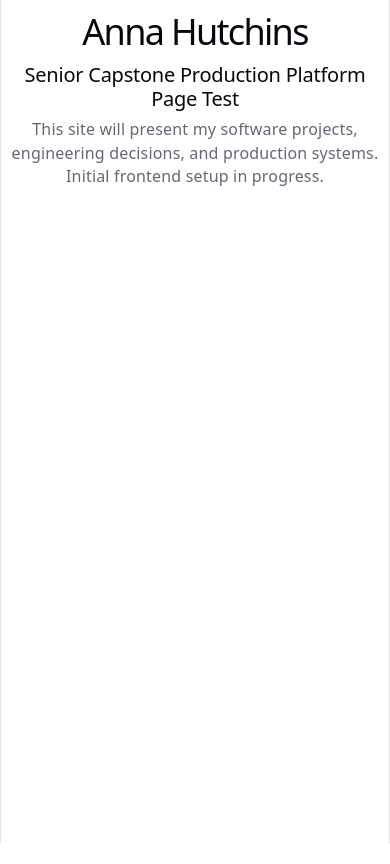
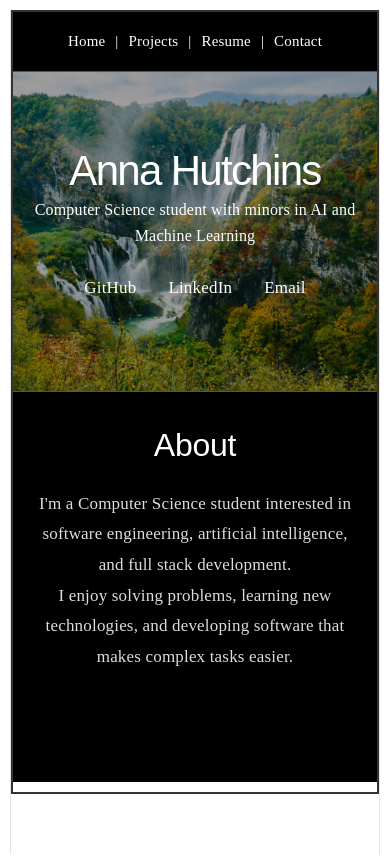
Before and after one commit to eipmavinna/my-platform, a React (Vite) app in the folder frontend/: page / in a window 390 px wide. Built offline with nearby package versions, Linux system fonts and the light colour scheme.

Commit message:
Added personal landing page introduction

```diff
--- a/frontend/src/App.css
+++ b/frontend/src/App.css
@@ -1,184 +1,178 @@
-.counter {
-  font-size: 16px;
-  padding: 5px 10px;
-  border-radius: 5px;
-  color: var(--accent);
-  background: var(--accent-bg);
-  border: 2px solid transparent;
-  transition: border-color 0.3s;
-  margin-bottom: 24px;
 
-  &:hover {
-    border-color: var(--accent-border);
+* {
+  box-sizing: border-box;
 }
-  &:focus-visible {
-    outline: 2px solid var(--accent);
-    outline-offset: 2px;
+
+html {
+  scroll-behavior: smooth;
 }
+
+body {
+  margin: 0;
+  padding: 30px;
+  background: #ffffff;
+  color: #111111;
+  font-family: Abadi;
+}
+
+main {
+  border: 2px solid #333333;
+  min-height: calc(100vh - 60px);
+}
+
+/* Navigation bar */
+
+.navbar {
+  min-height: 60px;
+  background: #000000;
+  border-bottom: 1px solid #555555;
+  display: flex;
+  justify-content: flex-end;
+  align-items: center;
+  gap: 22px;
+  padding: 12px 30px;
+}
+
+.navbar a,
+.navbar span {
+  color: #ffffff;
+  font-size: 22px;
+  text-decoration: none;
+}
+
+.navbar a:hover {
+  color: #bbbbbb;
+}
+
+/* Hero section */
+
+.hero {
+  min-height: 370px;
+  background-image:
+    linear-gradient(rgba(0, 0, 0, 0.35), rgba(0, 0, 0, 0.35)),
+    url('/hero.jpg');
+  background-size: cover;
+  background-position: center;
+  display: flex;
+  align-items: center;
+  justify-content: center;
+  text-align: center;
+  padding: 50px 20px;
+  color: #ffffff;
+  border-bottom: 1px solid #555555;
+}
+
+.hero-content {
+  max-width: 1000px;
+}
+
+.hero h1 {
+  color: #ffffff;
+  font-size: clamp(42px, 6vw, 72px);
+  font-weight: normal;
+  margin: 0 0 12px;
+}
+
+.hero p {
+  font-size: clamp(16px, 2vw, 23px);
+  margin: 0;
+  line-height: 1.6;
+}
+
+.social-links {
+  display: flex;
+  justify-content: center;
+  gap: 32px;
+  margin-top: 28px;
+}
+
+.social-links a {
+  color: #ffffff;
+  font-family: Abadi;
+  font-size: 17px;
+  text-decoration: none;
+  border-bottom: 1px solid transparent;
+  padding-bottom: 4px;
+}
+
+.social-links a:hover {
+  border-bottom-color: #ffffff;
+}
+
+/* About and remaining sections */
+
+.about {
+  background: #000000;
+  color: #ffffff;
+  min-height: 390px;
+  padding: 30px 50px 50px;
+  text-align: center;
+
+}
+
+.about h2 {
+  font-size: 32px;
+  font-weight: normal;
+  margin: 0 0 24px;
+  padding-top: 10px;
+}
+
+.about p {
+  font-size: 17px;
+  line-height: 1.8;
+  max-width: 850px;
+  color: #dddddd;
+  margin-inline: auto;
+}
+
+.about h2:not(:first-child) {
+  margin-top: 45px;
+}
+
+.info-block {
+  margin: 25px 0;
+  padding-left: 20px;
+  border-left: 2px solid #777777;
+}
+
+.info-block h3 {
+  font-size: 21px;
+  font-weight: normal;
+  margin-bottom: 8px;
+}
+
+.info-block p {
+  margin-top: 0;
+}
+
+/* Smaller screens */
+
+@media (max-width: 600px) {
+  body {
+    padding: 10px;
+  }
+
+  .navbar {
+    justify-content: center;
+    gap: 10px;
+    padding: 14px 8px;
+    flex-wrap: wrap;
+  }
+
+  .navbar a,
+  .navbar span {
+    font-size: 15px;
   }
 
   .hero {
-  position: relative;
-
-  .base,
-  .framework,
-  .vite {
-    inset-inline: 0;
-    margin: 0 auto;
+    min-height: 320px;
   }
 
-  .base {
-    width: 170px;
-    position: relative;
-    z-index: 0;
+  .hero p {
+    font-size: 16px;
   }
 
-  .framework,
-  .vite {
-    position: absolute;
-  }
-
-  .framework {
-    z-index: 1;
-    top: 34px;
-    height: 28px;
-    transform: perspective(2000px) rotateZ(300deg) rotateX(44deg) rotateY(39deg)
-      scale(1.4);
-  }
-
-  .vite {
-    z-index: 0;
-    top: 107px;
-    height: 26px;
-    width: auto;
-    transform: perspective(2000px) rotateZ(300deg) rotateX(40deg) rotateY(39deg)
-      scale(0.8);
+  .about {
+    padding: 25px 20px 40px;
   }
 }
-
-#center {
-  display: flex;
-  flex-direction: column;
-  gap: 25px;
-  place-content: center;
-  place-items: center;
-  flex-grow: 1;
-
-  @media (max-width: 1024px) {
-    padding: 32px 20px 24px;
-    gap: 18px;
-  }
-}
-
-#next-steps {
-  display: flex;
-  border-top: 1px solid var(--border);
-  text-align: left;
-
-  & > div {
-    flex: 1 1 0;
-    padding: 32px;
-    @media (max-width: 1024px) {
-      padding: 24px 20px;
-    }
-  }
-
-  .icon {
-    margin-bottom: 16px;
-    width: 22px;
-    height: 22px;
-  }
-
-  @media (max-width: 1024px) {
-    flex-direction: column;
-    text-align: center;
-  }
-}
-
-#docs {
-  border-right: 1px solid var(--border);
-
-  @media (max-width: 1024px) {
-    border-right: none;
-    border-bottom: 1px solid var(--border);
-  }
-}
-
-#next-steps ul {
-  list-style: none;
-  padding: 0;
-  display: flex;
-  gap: 8px;
-  margin: 32px 0 0;
-
-  .logo {
-    height: 18px;
-  }
-
-  a {
-    color: var(--text-h);
-    font-size: 16px;
-    border-radius: 6px;
-    background: var(--social-bg);
-    display: flex;
-    padding: 6px 12px;
-    align-items: center;
-    gap: 8px;
-    text-decoration: none;
-    transition: box-shadow 0.3s;
-
-    &:hover {
-      box-shadow: var(--shadow);
-    }
-    .button-icon {
-      height: 18px;
-      width: 18px;
-    }
-  }
-
-  @media (max-width: 1024px) {
-    margin-top: 20px;
-    flex-wrap: wrap;
-    justify-content: center;
-
-    li {
-      flex: 1 1 calc(50% - 8px);
-    }
-
-    a {
-      width: 100%;
-      justify-content: center;
-      box-sizing: border-box;
-    }
-  }
-}
-
-#spacer {
-  height: 88px;
-  border-top: 1px solid var(--border);
-  @media (max-width: 1024px) {
-    height: 48px;
-  }
-}
-
-.ticks {
-  position: relative;
-  width: 100%;
-
-  &::before,
-  &::after {
-    content: '';
-    position: absolute;
-    top: -4.5px;
-    border: 5px solid transparent;
-  }
-
-  &::before {
-    left: 0;
-    border-left-color: var(--border);
-  }
-  &::after {
-    right: 0;
-    border-right-color: var(--border);
-  }
-}
--- a/frontend/src/App.tsx
+++ b/frontend/src/App.tsx
@@ -1,19 +1,64 @@
+
 import './App.css'
-
 
 function App() {
   return (
     <main>
-      <h1>Anna Hutchins</h1>
+      <nav className="navbar">
+        <a href="#home">Home</a>
+        <span>|</span>
+        <a href="#about">Projects</a>
+        <span>|</span>
+        <a href="#resume">Resume</a>
+        <span>|</span>
+        <a href="#contact">Contact</a>
+      </nav>
 
-      <h2>Senior Capstone Production Platform Page Test</h2>
+      <header className="hero" id="home">
+        <div className="hero-content">
+          <h1>Anna Hutchins</h1>
+          <p  style={{ marginTop: '15px' }}>
+            Computer Science student with minors in AI and Machine Learning
+          </p>
 
-      <p>
-        This site will present my software projects, engineering decisions,
-        and production systems.
-      </p>
+          <div className="social-links">
+            <a
+              href="https://github.com/eipmavinna"
+              target="_blank"
+              rel="noreferrer"
+              aria-label="GitHub"
+            >
+              GitHub
+            </a>
 
-      <p>Initial frontend setup in progress.</p>
+            <a
+              href="https://www.linkedin.com/in/anna-hutchins-gcc"
+              target="_blank"
+              rel="noreferrer"
+              aria-label="LinkedIn"
+            >
+              LinkedIn
+            </a>
+
+            <a href="mailto:homeschooledandtired@gmail.com" aria-label="Email">
+              Email
+            </a>
+          </div>
+        </div>
+      </header>
+
+      <section className="about" id="about">
+        <h2>About</h2>
+        <p>
+          I'm a Computer Science student interested in software engineering,
+          artificial intelligence, and full stack development.
+        </p>
+        <p>
+          I enjoy solving problems, learning new technologies, and developing
+          software that makes complex tasks easier.
+        </p>
+
+      </section>
     </main>
   )
 }
--- a/frontend/src/index.css
+++ b/frontend/src/index.css
@@ -1,6 +1,6 @@
 :root {
   --text: #6b6375;
-  --text-h: #08060d;
+  --text-h: #ffffff;
   --bg: #fff;
   --border: #e5e4e7;
   --code-bg: #f4f3ec;
@@ -11,8 +11,8 @@
   --shadow:
     rgba(0, 0, 0, 0.1) 0 10px 15px -3px, rgba(0, 0, 0, 0.05) 0 4px 6px -2px;
 
-  --sans: system-ui, 'Segoe UI', Roboto, sans-serif;
-  --heading: system-ui, 'Segoe UI', Roboto, sans-serif;
+  --sans: Abadi, sans-serif;
+  --heading: Abadi, sans-serif;
   --mono: ui-monospace, Consolas, monospace;
 
   font: 18px/145% var(--sans);
```
Also changed, not shown: frontend/public/hero.jpg (added). Lines whose indentation alone changed are shown as unchanged.
